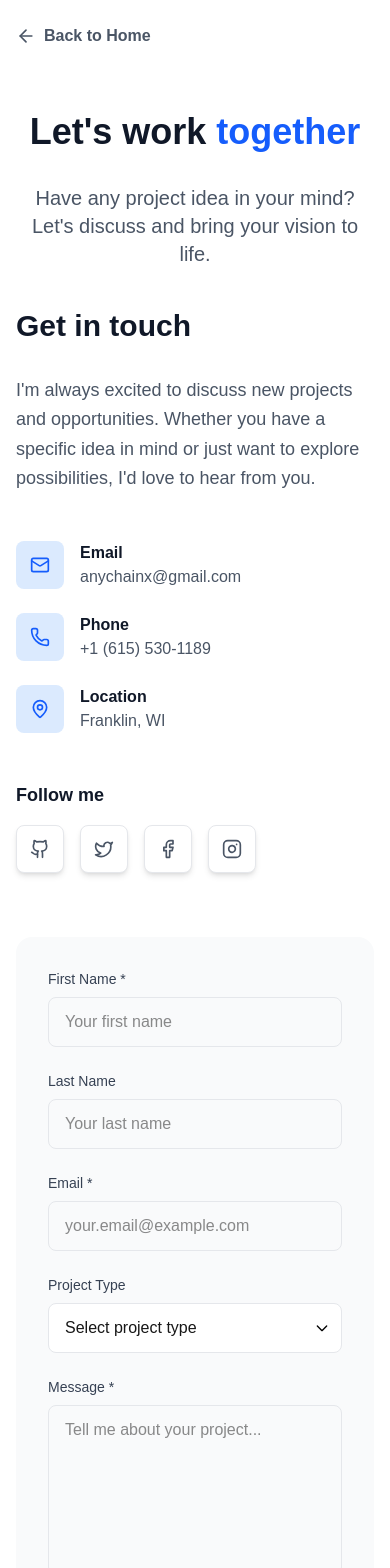
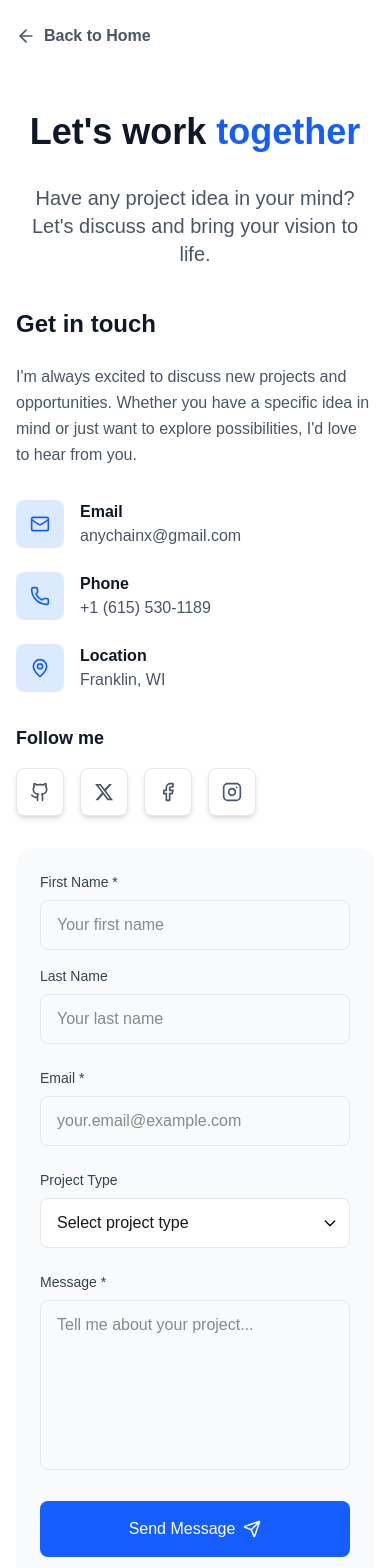
Before and after one commit to AnychainX/Shopify-Ecommerce-Portfolio, a Next.js app: page /contact in a window 390 px wide. Shown: the top 1568 px of the page. Built offline with nearby package versions, Linux system fonts and the light colour scheme.

Commit message:
Modify contact page

```diff
--- a/src/app/contact/page.tsx
+++ b/src/app/contact/page.tsx
@@ -2,10 +2,23 @@
 
 import React, { useState } from 'react';
 import { motion } from 'framer-motion';
-import { Mail, Phone, MapPin, Send, Github, Linkedin, Twitter, Instagram, Facebook, ArrowLeft } from 'lucide-react';
+import { Mail, Phone, MapPin, Send, Github, Linkedin, Instagram, Facebook, ArrowLeft } from 'lucide-react';
 import Link from 'next/link';
 import { ContactForm } from '@/types';
 import { validateEmail } from '@/lib/utils';
+
+// Custom X Logo Component
+const XIcon = ({ size = 20 }: { size?: number }) => (
+  <svg
+    width={size}
+    height={size}
+    viewBox="0 0 24 24"
+    fill="currentColor"
+    xmlns="http://www.w3.org/2000/svg"
+  >
+    <path d="M18.244 2.25h3.308l-7.227 8.26 8.502 11.24H16.17l-5.214-6.817L4.99 21.75H1.68l7.73-8.835L1.254 2.25H8.08l4.713 6.231zm-1.161 17.52h1.833L7.084 4.126H5.117z" />
+  </svg>
+);
 
 export default function ContactPage() {
   const [formData, setFormData] = useState<ContactForm>({
@@ -101,10 +114,10 @@ export default function ContactPage() {
     //   color: 'hover:text-blue-600',
     // },
     {
-      icon: Twitter,
-      label: 'Twitter',
+      icon: XIcon,
+      label: 'X',
       href: 'https://x.com/AnychainX',
-      color: 'hover:text-blue-400',
+      color: 'hover:text-gray-900',
     },
     {
       icon: Facebook,
@@ -185,14 +198,14 @@ export default function ContactPage() {
               variants={containerVariants}
               initial="hidden"
               animate="visible"
-              className="grid grid-cols-1 lg:grid-cols-2 gap-16"
+              className="grid grid-cols-1 lg:grid-cols-2 gap-8 lg:gap-16"
             >
 
               {/* Contact Information */}
-              <motion.div variants={itemVariants} className="space-y-12">
+              <motion.div variants={itemVariants} className="space-y-8 lg:space-y-12">
                 <div>
-                  <h2 className="text-3xl font-bold text-gray-900 mb-8">Get in touch</h2>
-                  <p className="text-gray-600 text-lg leading-relaxed mb-8">
+                  <h2 className="text-2xl lg:text-3xl font-bold text-gray-900 mb-6 lg:mb-8">Get in touch</h2>
+                  <p className="text-gray-600 text-base lg:text-lg leading-relaxed mb-6 lg:mb-8">
                     I&apos;m always excited to discuss new projects and opportunities.
                     Whether you have a specific idea in mind or just want to explore possibilities,
                     I&apos;d love to hear from you.
@@ -203,22 +216,35 @@ export default function ContactPage() {
                   {contactInfo.map((info, index) => (
                     <motion.div
                       key={index}
-                      className="flex items-center space-x-4 group"
+                      className="flex items-center space-x-4"
                       initial={{ opacity: 0, x: -20 }}
                       animate={{ opacity: 1, x: 0 }}
                       transition={{ duration: 0.6, delay: index * 0.1 }}
                     >
-                      <div className="flex-shrink-0 w-12 h-12 bg-blue-100 text-blue-600 rounded-lg flex items-center justify-center group-hover:bg-blue-600 group-hover:text-white transition-colors duration-300">
+                      {info.href ? (
+                        <a
+                          href={info.href}
+                          className="flex-shrink-0 w-12 h-12 bg-blue-100 text-blue-600 rounded-lg flex items-center justify-center hover:bg-blue-600 hover:text-white transition-colors duration-300 cursor-pointer"
+                        >
+                          <info.icon size={20} />
+                        </a>
+                      ) : (
+                        <div className="flex-shrink-0 w-12 h-12 bg-blue-100 text-blue-600 rounded-lg flex items-center justify-center">
                           <info.icon size={20} />
                         </div>
+                      )}
                       <div>
                         <div className="font-semibold text-gray-900">{info.label}</div>
+                        {info.href ? (
                           <a
                             href={info.href}
                             className="text-gray-600 hover:text-blue-600 transition-colors duration-200"
                           >
                             {info.value}
                           </a>
+                        ) : (
+                          <span className="text-gray-600">{info.value}</span>
+                        )}
                       </div>
                     </motion.div>
                   ))}
@@ -248,9 +274,9 @@ export default function ContactPage() {
               </motion.div>
 
               {/* Contact Form */}
-              <motion.div variants={itemVariants} className="bg-gray-50 rounded-2xl p-8">
+              <motion.div variants={itemVariants} className="bg-gray-50 rounded-2xl p-6 lg:p-8">
                 <form onSubmit={handleSubmit} className="space-y-6">
-                  <div className="grid grid-cols-1 md:grid-cols-2 gap-6">
+                  <div className="grid grid-cols-1 sm:grid-cols-2 gap-4 sm:gap-6">
                     <div>
                       <label htmlFor="firstName" className="block text-sm font-medium text-gray-700 mb-2">
                         First Name *
```
Lines whose indentation alone changed are shown as unchanged.
